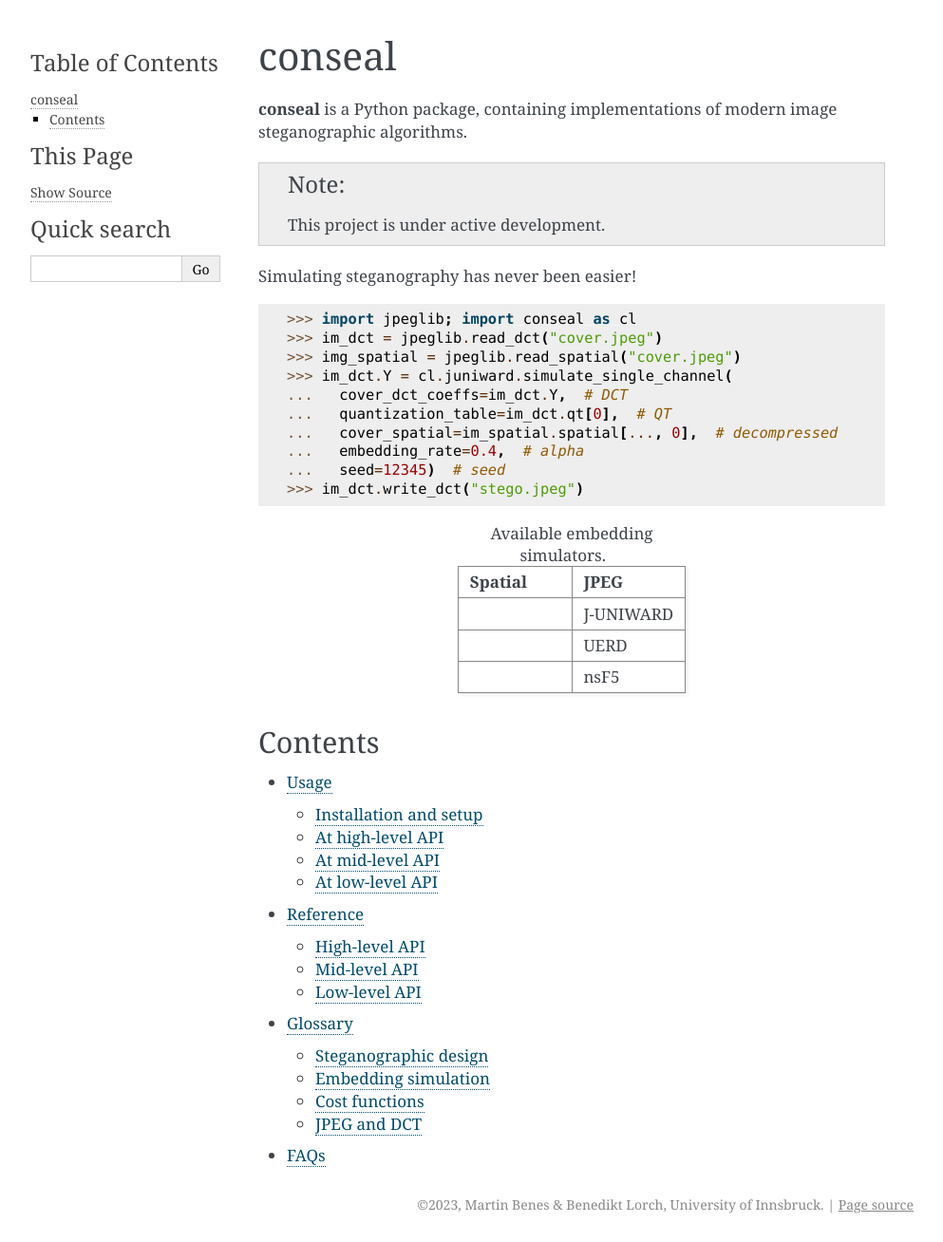
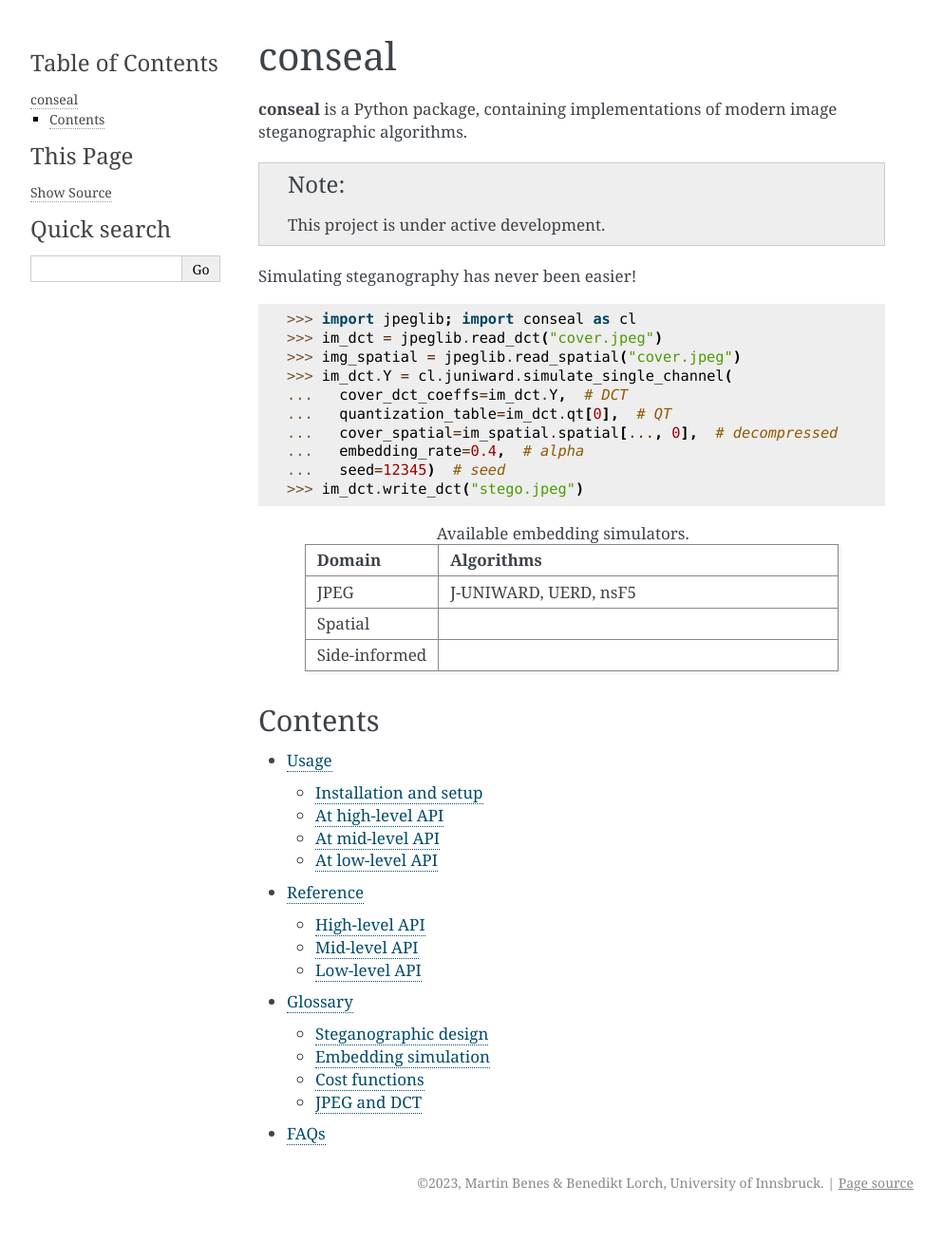
Before and after one commit to uibk-uncover/conseal, a Sphinx documentation site: the page built from docs/index.rst, in a window 1280 px wide. Shown: the whole page at 95% size, without its empty margins (148-1141 px from the left). Built offline with Sphinx 7.4.7, drawn with Linux system fonts in a browser that asks for light colours; after the commit the page ends 1285 px from its top, so only the background shows below that.

Commit message:
table revisited

```diff
--- a/docs/index.rst
+++ b/docs/index.rst
@@ -21,17 +21,17 @@ Simulating steganography has never been easier!
 >>> im_dct.write_dct("stego.jpeg")
 
 .. list-table:: Available embedding simulators.
-   :widths: 50 50
+   :widths: 25 75
    :header-rows: 1
 
+   * - Domain
+     - Algorithms
+   * - JPEG
+     - J-UNIWARD, UERD, nsF5
    * - Spatial
-     - JPEG
-   * -
-     - J-UNIWARD
-   * -
-     - UERD
-   * -
-     - nsF5
+     -
+   * - Side-informed
+     -
 
 Contents
 --------
```
